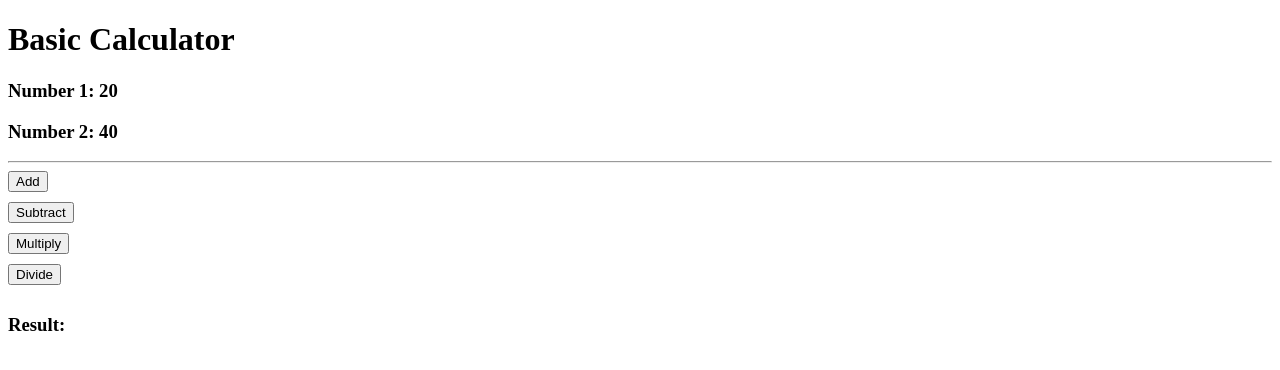
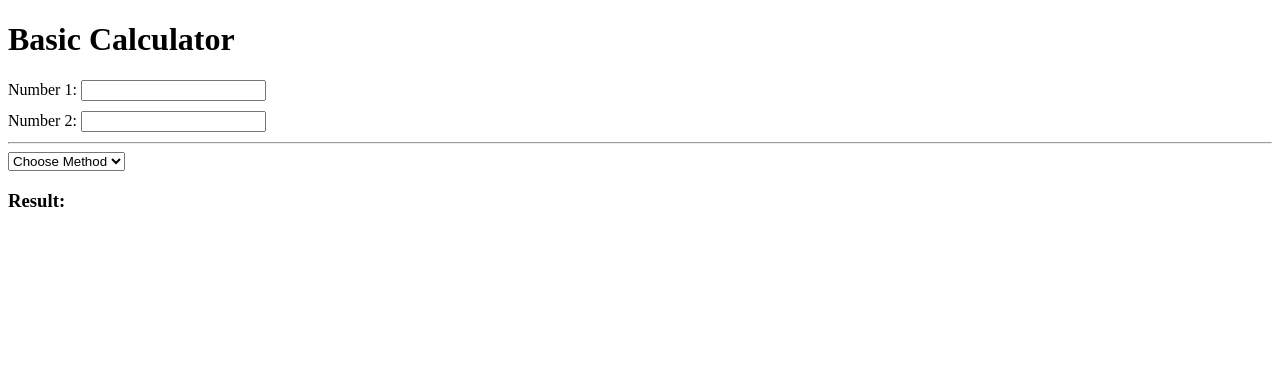
Before and after one commit to AnubhabD/Angularjs-sample, an Angular app: page / in a window 1280 px wide. Shown: the top 370 px of the page. Built offline with nearby package versions, Linux system fonts and the light colour scheme.

Commit message:
updated code

```diff
--- a/src/app/app.component.html
+++ b/src/app/app.component.html
@@ -1,10 +1,12 @@
 <div>
   <h1>{{ title }}</h1>
-  <div>
-    <h3>Number 1: {{ num1 }}</h3>
+  <div style="margin-bottom: 10px">
+    <label for="num1">Number 1: </label>
+    <input type="number" name="num1" [(ngModel)]="num1" ngM/>
   </div>
-  <div>
-    <h3>Number 2: {{ num2 }}</h3>
+  <div style="margin-bottom: 10px">
+    <label for="num2">Number 2: </label>
+    <input type="number" name="num2" [(ngModel)]="num2" />
   </div>
 </div>
 <hr />
@@ -13,4 +15,4 @@
   [num2]="num2"
   (outputFromChild)="receiveChildData($event)"
 ></app-user>
-<h3>Result: {{num3}}</h3>
+<h3>Result: {{ num3 }}</h3>
--- a/src/app/app.component.ts
+++ b/src/app/app.component.ts
@@ -8,8 +8,8 @@ import { Component } from '@angular/core';
 export class AppComponent {
   title = 'Basic Calculator';
 
-  num1: number = 20;
-  num2: number = 40;
+  num1!: number;
+  num2!: number;
 
   num3!: number;
 
--- a/src/app/user/user.component.html
+++ b/src/app/user/user.component.html
@@ -1,9 +1,9 @@
 <div>
-    <button type="button" style="margin-bottom: 10px;" (click)="add()">Add</button>
-    <br>
-    <button type="button" style="margin-bottom: 10px;" (click)="sub()">Subtract</button>
-    <br>
-    <button type="button" style="margin-bottom: 10px;" (click)="multiply()">Multiply</button>
-    <br>
-    <button type="button" style="margin-bottom: 10px;" (click)="divide()">Divide</button>
+    <select #selectedValue (change)="changeMethod(selectedValue.value)">
+        <option value="">Choose Method</option>
+        <option value="add">Addition</option>
+        <option value="sub">Subtraction</option>
+        <option value="multiply">Multiplication</option>
+        <option value="divide">Division</option>
+    </select>
 </div>
--- a/src/app/user/user.component.ts
+++ b/src/app/user/user.component.ts
@@ -8,6 +8,8 @@ import { Component, EventEmitter, Input, OnInit, Output } from '@angular/core';
 export class UserComponent implements OnInit {
   constructor() {}
 
+  Method: any = ['Addition', 'Subtraction', 'Multiplication', 'Division'];
+
   @Input()
   num1!: number;
 
@@ -17,6 +19,21 @@ export class UserComponent implements OnInit {
   @Output()
   outputFromChild: EventEmitter<number> = new EventEmitter();
   num3!: number;
+
+  changeMethod(value: string) {
+    if(value === 'add'){
+      this.add();
+    }
+    if(value === 'sub'){
+      this.sub();
+    }
+    if(value === 'multiply'){
+      this.multiply();
+    }
+    if(value === 'divide'){
+      this.divide();
+    }
+  }
 
   add() {
     this.num3 = this.num1 + this.num2;
```
